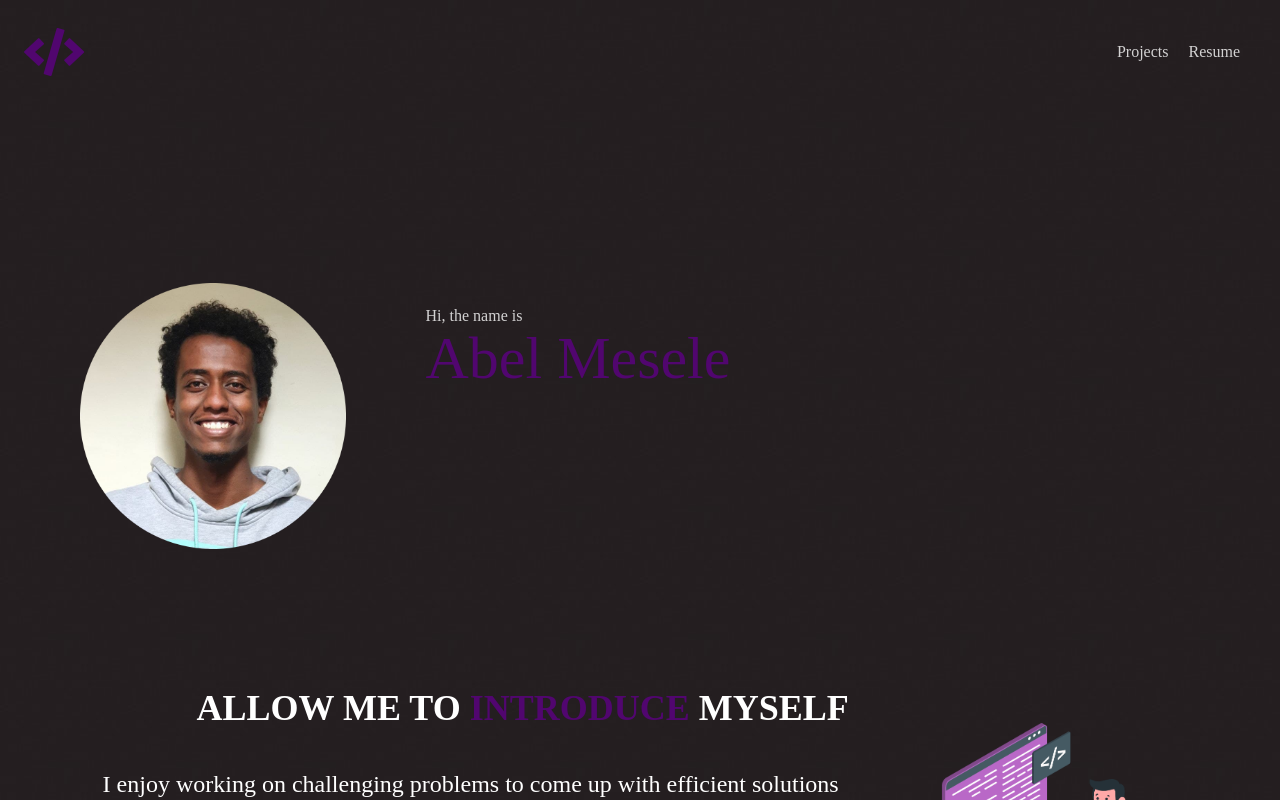
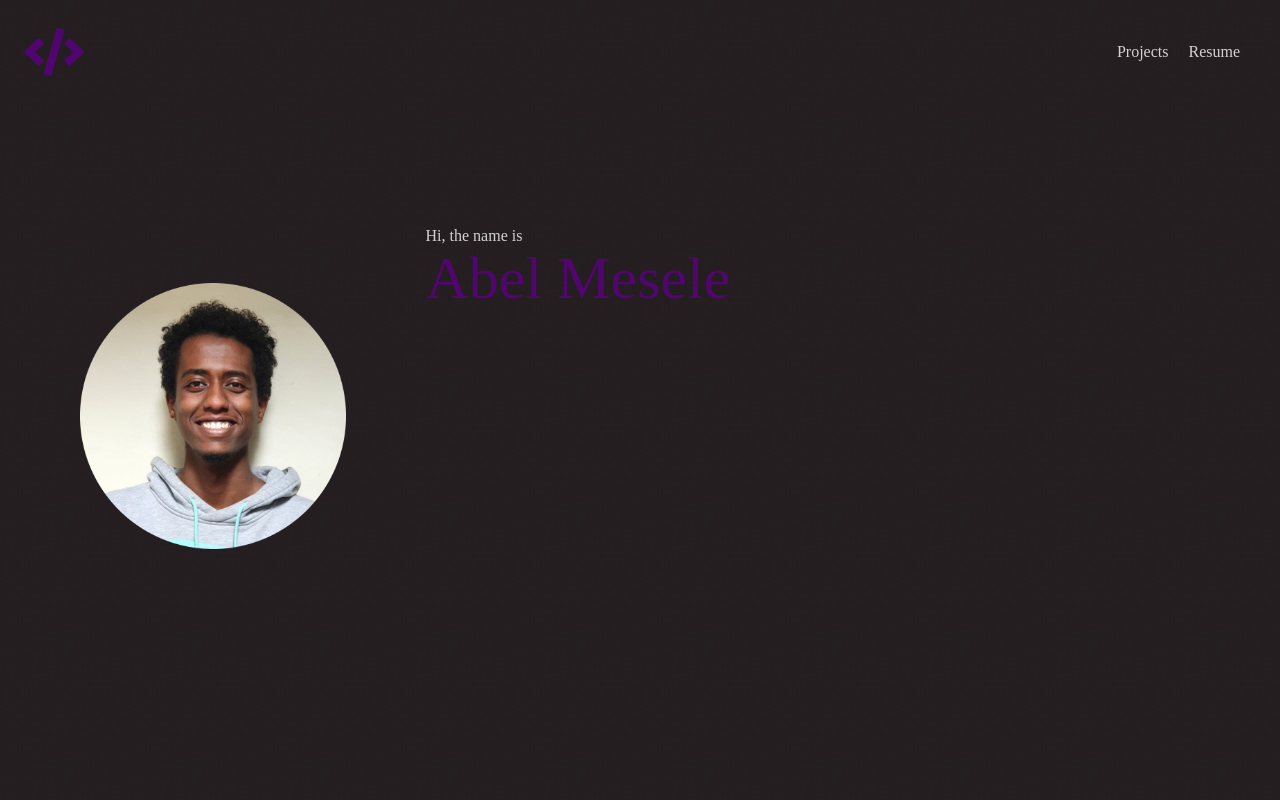
Before and after one commit to AtoBrightSide/portfolio-site, a Vue app: page / in a window 1280 px wide. Shown: the top 800 px of the page. Built offline with nearby package versions, Linux system fonts and the light colour scheme.

Commit message:
fixed hersection

```diff
--- a/src/views/Herosection.vue
+++ b/src/views/Herosection.vue
@@ -1,7 +1,7 @@
 <template>
   <div>
     <div
-      class="flex flex-col items-center justify-start space-y-0 mx-auto mt-10 font-body md:p-20 md:space-x-20 md:flex-row md:space-y-0"
+      class="h-screen flex flex-col items-center justify-start mx-auto mt-10 font-body md:p-20 md:space-x-20 md:flex-row md:items-start"
     >
       <div class="relative h-36 w-36 md:h-96 md:w-96">
         <!-- <div
```
